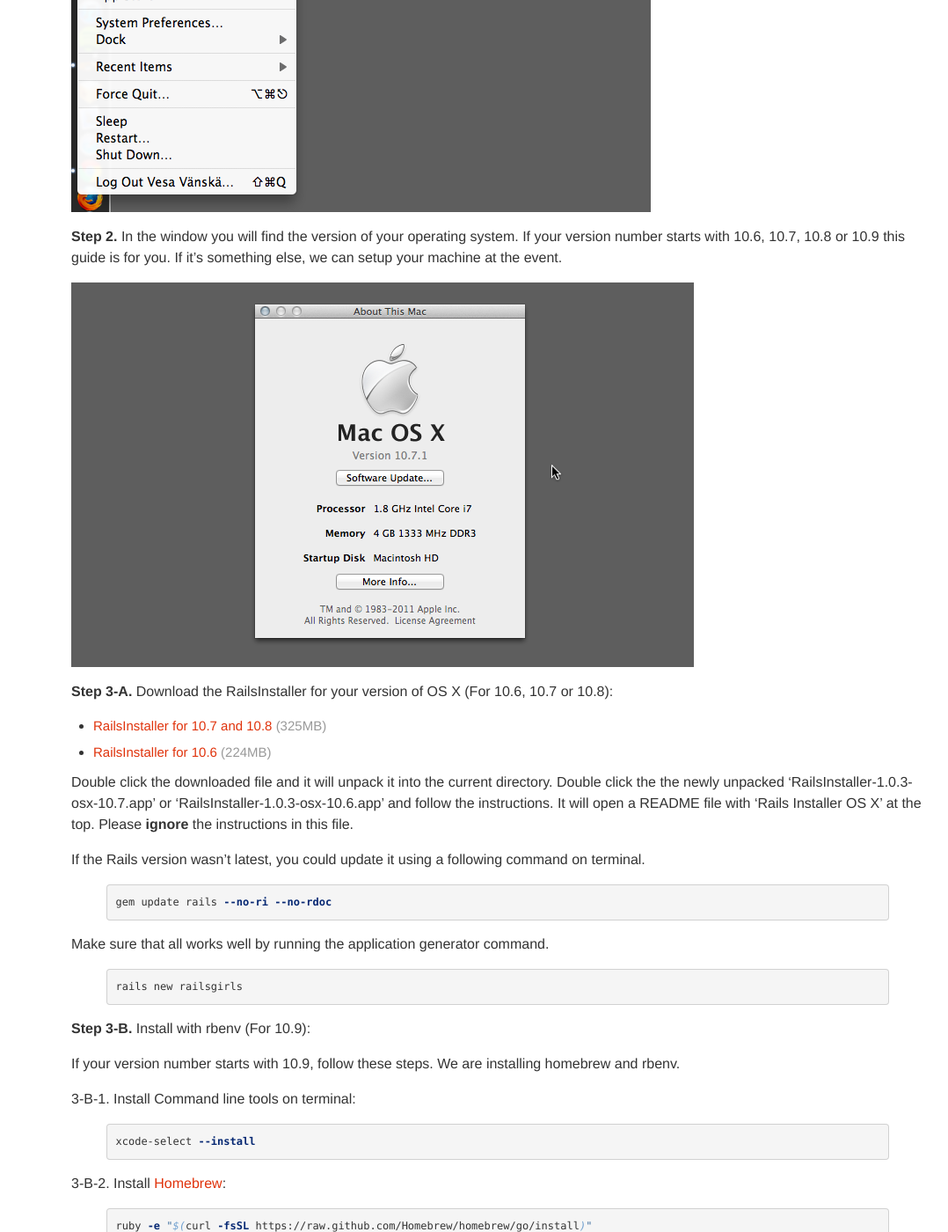
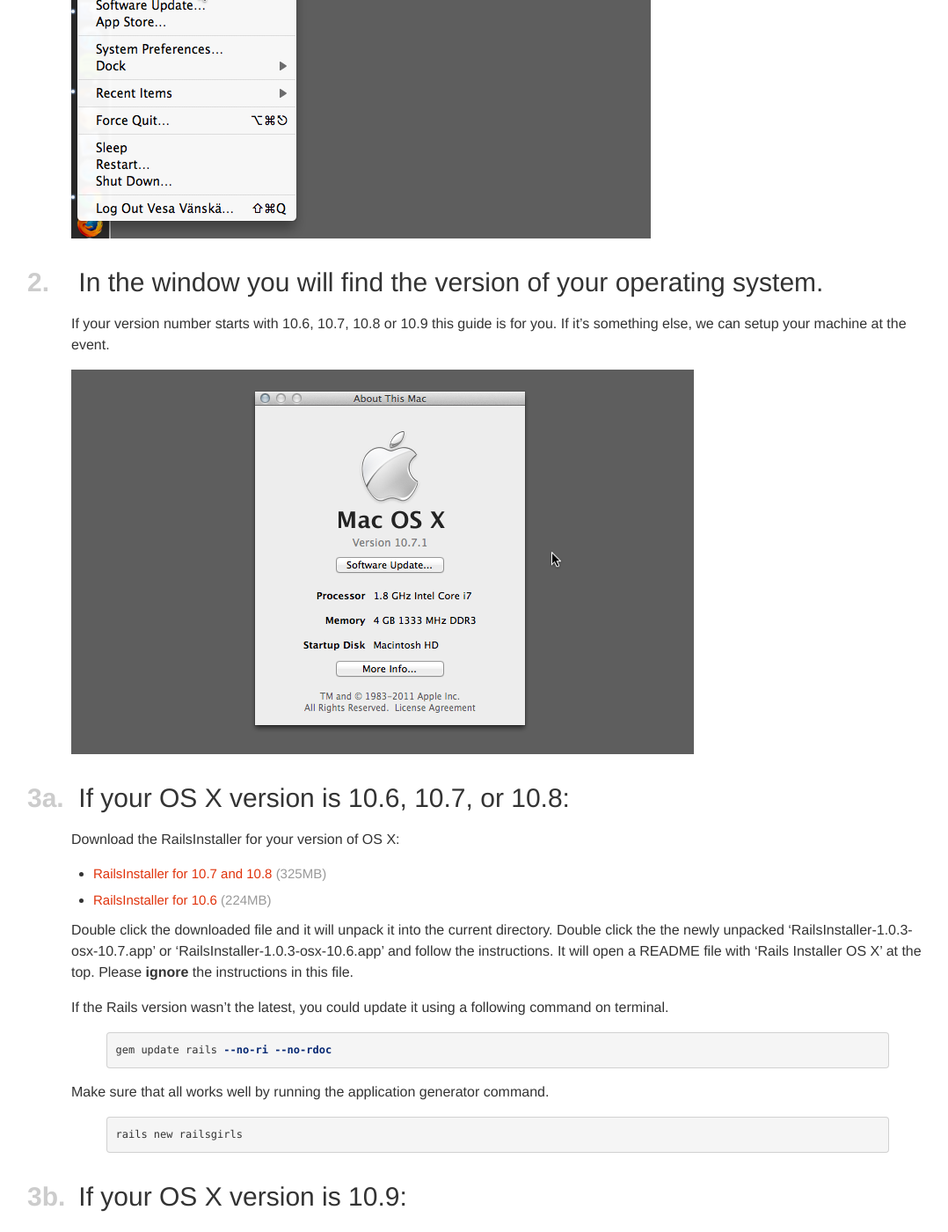
Before and after one commit to railsgirls/guides.railsgirls.com, a Jekyll site: the page built from _posts/2013-05-02-install.markdown, in a window 1280 px wide and 1400 px high, scrolled down 727 px. Shown: the whole window at 88% size, without its empty margins (4-1082 px from the left). Built offline with Jekyll 4.4.1, drawn with Linux system fonts in a browser that asks for light colours; nearby versions of some CDN libraries; some of the changed text lies outside the part shown.

Commit message:
improving markup to be clearer (no changes to numbering or substance of guide)

```diff
--- a/_posts/2013-05-02-install.markdown
+++ b/_posts/2013-05-02-install.markdown
@@ -19,24 +19,26 @@
 
 ## Setup for OS X
 
-**Step 1.** Let&#8217;s check the version of the operating system.
+## *1.* Let&#8217;s check the version of the operating system.
 
 Click the Apple menu and choose *About this Mac*.
 
 ![Apple menu](/images/1.png "Apple menu")
 
-**Step 2.** In the window you will find the version of your operating system. If your version number starts with 10.6, 10.7, 10.8 or 10.9 this guide is for you. If it&#8217;s something else, we can setup your machine at the event.
+## *2.* In the window you will find the version of your operating system.
+If your version number starts with 10.6, 10.7, 10.8 or 10.9 this guide is for you. If it&#8217;s something else, we can setup your machine at the event.
 
 ![About this Mac dialog](/images/2.png "About this Mac dialog")
 
-**Step 3-A.** Download the RailsInstaller for your version of OS X (For 10.6, 10.7 or 10.8):
+## *3a.* If your OS X version is 10.6, 10.7, or 10.8:
+Download the RailsInstaller for your version of OS X:
 
 * [RailsInstaller for 10.7 and 10.8](http://railsinstaller.s3.amazonaws.com/RailsInstaller-1.0.4-osx-10.7.app.tgz) <span class="muted">(325MB)</span>
 * [RailsInstaller for 10.6](http://railsinstaller.s3.amazonaws.com/RailsInstaller-1.0.4-osx-10.6.app.tgz) <span class="muted">(224MB)</span>
 
 Double click the downloaded file and it will unpack it into the current directory. Double click the the newly unpacked 'RailsInstaller-1.0.3-osx-10.7.app' or 'RailsInstaller-1.0.3-osx-10.6.app' and follow the instructions. It will open a README file with 'Rails Installer OS X' at the top. Please **ignore** the instructions in this file.
 
-If the Rails version wasn't latest, you could update it using a following command on terminal.
+If the Rails version wasn't the latest, you could update it using a following command on terminal.
 
 {% highlight sh %}
 gem update rails --no-ri --no-rdoc
@@ -48,23 +50,23 @@
 rails new railsgirls
 {% endhighlight %}
 
-**Step 3-B.** Install with rbenv (For 10.9):
+## *3b.* If your OS X version is 10.9:
 
 If your version number starts with 10.9, follow these steps. We are installing homebrew and rbenv.
 
-3-B-1. Install Command line tools on terminal:
+#### *3b1.* Install Command line tools on terminal:
 
 {% highlight sh %}
 xcode-select --install
 {% endhighlight %}
 
-3-B-2. Install [Homebrew](http://brew.sh/):
+#### *3b2.* Install [Homebrew](http://brew.sh/):
 
 {% highlight sh %}
 ruby -e "$(curl -fsSL https://raw.github.com/Homebrew/homebrew/go/install)"
 {% endhighlight %}
 
-3-B-3. Install [rbenv](https://github.com/sstephenson/rbenv):
+#### *3b3.* Install [rbenv](https://github.com/sstephenson/rbenv):
 
 {% highlight sh %}
 brew update
@@ -74,34 +76,36 @@
 source ~/.bash_profile
 {% endhighlight %}
 
-3-B-4. Build Ruby with rbenv:
+#### *3b4.* Build Ruby with rbenv:
 
-You can find newest Ruby version with a command "rbenv install -l".
+You can find the newest version of Ruby with the command "rbenv install -l".
 
 {% highlight sh %}
 rbenv install 2.1.1
 {% endhighlight %}
 
-If you got "OpenSSL::SSL::SSLError: ... : certificate verify failed" error, try this way.
+If you got "OpenSSL::SSL::SSLError: ... : certificate verify failed" error, try it this way.
 
 {% highlight sh %}
 brew install curl-ca-bundle
 cp /usr/local/opt/curl-ca-bundle/share/ca-bundle.crt `ruby -ropenssl -e 'puts OpenSSL::X509::DEFAULT_CERT_FILE'`
 {% endhighlight %}
 
-3-B-5. Set default Ruby:
+#### *3b5.* Set default Ruby:
 
 {% highlight sh %}
 rbenv global 2.1.1
 {% endhighlight %}
 
-3-B-6. Install rails:
+#### *3b6.* Install rails:
 
 {% highlight sh %}
 gem i rails --no-ri --no-rdoc
 {% endhighlight %}
 
-**Final step.** Install a text editor to edit code files. For the workshop we recommend the text editor Sublime Text.
+## *4.* Install a text editor to edit code files.
+
+For the workshop we recommend the text editor Sublime Text.
 
 * [Download Sublime Text and install it](http://www.sublimetext.com/2)
 
@@ -113,7 +117,7 @@
 
 Download [RailsInstaller](https://github.com/railsinstaller/railsinstaller-windows/releases/download/2.2.2/railsinstaller-2.2.2.exe) and run it. Click through the installer using the default options.
 
-If the Rails version wasn't latest, you could update it using a following command on "Command Prompt with Ruby on Rails".
+If the Rails version wasn't the latest, you could update it using a following command on "Command Prompt with Ruby on Rails".
 
 {% highlight sh %}
 gem update rails --no-ri --no-rdoc
```
Also changed, not shown: other parts of _posts/2013-05-02-install.markdown (+1 -1 lines).
